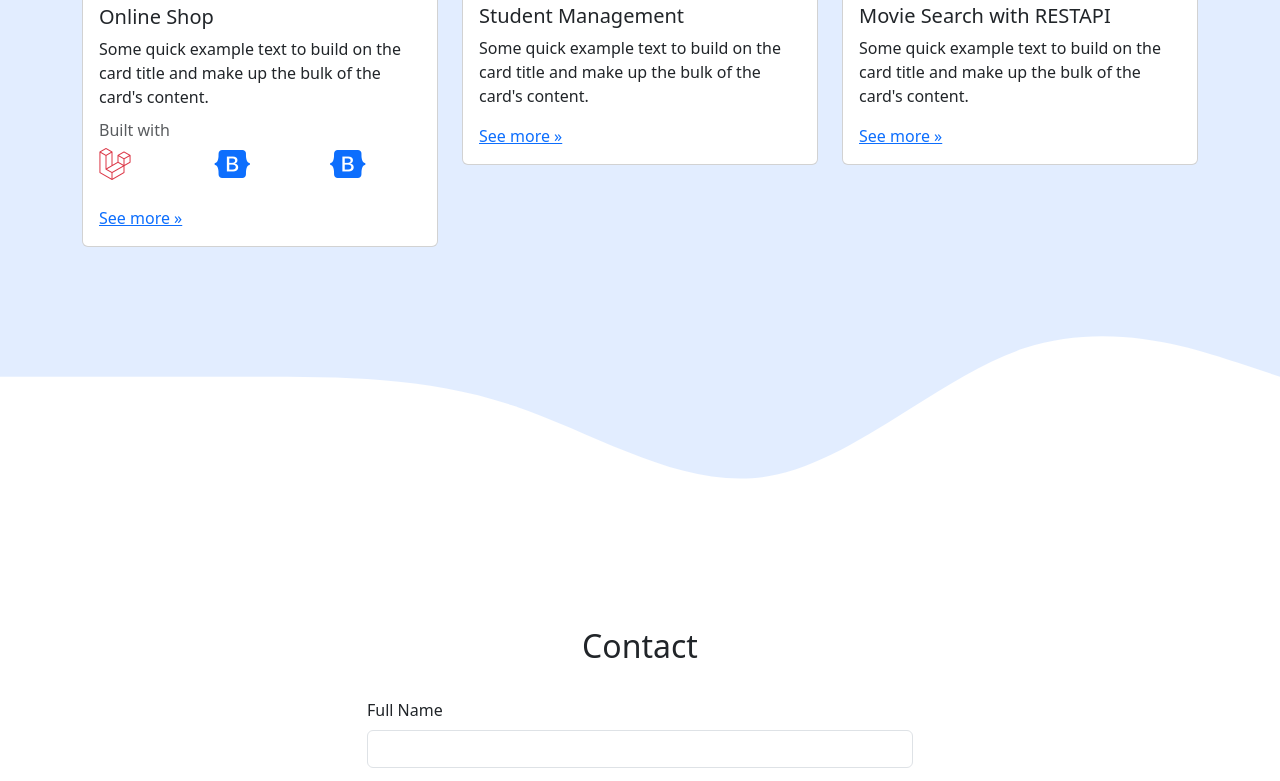
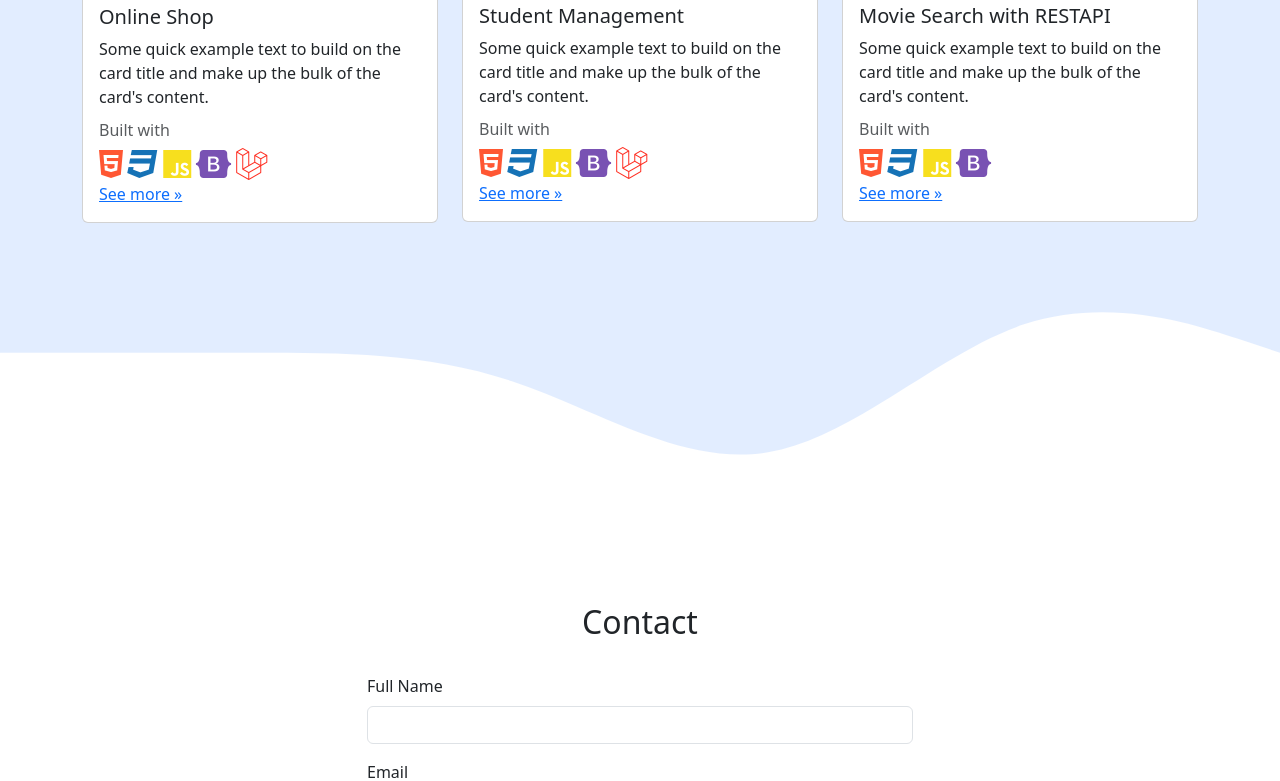
Before and after one commit to muhdaniboyrendi/muhdaniboyrendi.github.io, a plain HTML site: page index.html in a window 1280 px wide. Shown: the part 1880-2661 px from the top of the page. Drawn offline with nearby package versions, Linux system fonts and the light colour scheme.

Commit message:
modified

```diff
--- a/index.html
+++ b/index.html
@@ -98,18 +98,13 @@
                             <h5 class="card-title">Online Shop</h5>
                             <p class="card-text">Some quick example text to build on the card title and make up the bulk of the card's content.</p>
                             <h6 class="card-subtitle mb-2 text-body-secondary">Built with</h6>
-                            <div class="row">
-                                <div class="col">
-                                    <i class="fa-brands fa-laravel fa-2x text-danger"></i>
-                                </div>
-                                <div class="col">
-                                    <i class="fa-brands fa-bootstrap fa-2x text-primary"></i>
-                                </div>
-                                <div class="col">
-                                    <i class="fa-brands fa-bootstrap fa-2x text-primary"></i>
-                                </div>
+                            <div class="inline">
+                                <i class="fa-brands fa-html5 fa-2x" style="color: #ff5733;"></i>
+                                <i class="fa-brands fa-css3 fa-2x" style="color: #1572B6;"></i>
+                                <i class="fa-brands fa-js fa-2x" style="color: #F7DF1E;"></i>
+                                <i class="fa-brands fa-bootstrap fa-2x" style="color: #7952B3;"></i>
+                                <i class="fa-brands fa-laravel fa-2x" style="color: #FF2D20;"></i>
                             </div>
-                            <br>
                             <a href="#" class="card-link">See more &raquo;</a>
                         </div>
                     </div>
@@ -120,6 +115,14 @@
                         <div class="card-body">
                             <h5 class="card-title">Student Management</h5>
                             <p class="card-text">Some quick example text to build on the card title and make up the bulk of the card's content.</p>
+                            <h6 class="card-subtitle mb-2 text-body-secondary">Built with</h6>
+                            <div class="inline">
+                                <i class="fa-brands fa-html5 fa-2x" style="color: #ff5733;"></i>
+                                <i class="fa-brands fa-css3 fa-2x" style="color: #1572B6;"></i>
+                                <i class="fa-brands fa-js fa-2x" style="color: #F7DF1E;"></i>
+                                <i class="fa-brands fa-bootstrap fa-2x" style="color: #7952B3;"></i>
+                                <i class="fa-brands fa-laravel fa-2x" style="color: #FF2D20;"></i>
+                            </div>
                             <a href="#" class="card-link">See more &raquo;</a>
                         </div>
                     </div>
@@ -130,6 +133,13 @@
                         <div class="card-body">
                             <h5 class="card-title">Movie Search with RESTAPI</h5>
                             <p class="card-text">Some quick example text to build on the card title and make up the bulk of the card's content.</p>
+                            <h6 class="card-subtitle mb-2 text-body-secondary">Built with</h6>
+                            <div class="inline">
+                                <i class="fa-brands fa-html5 fa-2x" style="color: #ff5733;"></i>
+                                <i class="fa-brands fa-css3 fa-2x" style="color: #1572B6;"></i>
+                                <i class="fa-brands fa-js fa-2x" style="color: #F7DF1E;"></i>
+                                <i class="fa-brands fa-bootstrap fa-2x" style="color: #7952B3;"></i>
+                            </div>
                             <a href="#" class="card-link">See more &raquo;</a>
                         </div>
                     </div>
@@ -179,32 +189,30 @@
                 </div>
             </div>
         </div>
-        <svg xmlns="http://www.w3.org/2000/svg" viewBox="0 0 1440 320">
-            <path fill="#0d6efd" fill-opacity="1" d="M0,192L48,176C96,160,192,128,288,144C384,160,480,224,576,208C672,192,768,96,864,69.3C960,43,1056,85,1152,96C1248,107,1344,85,1392,74.7L1440,64L1440,320L1392,320C1344,320,1248,320,1152,320C1056,320,960,320,864,320C768,320,672,320,576,320C480,320,384,320,288,320C192,320,96,320,48,320L0,320Z"></path>
-        </svg>
+        <svg xmlns="http://www.w3.org/2000/svg" viewBox="0 0 1440 320"><path fill="#212529" fill-opacity="1" d="M0,224L40,197.3C80,171,160,117,240,117.3C320,117,400,171,480,192C560,213,640,203,720,186.7C800,171,880,149,960,160C1040,171,1120,213,1200,213.3C1280,213,1360,171,1400,149.3L1440,128L1440,320L1400,320C1360,320,1280,320,1200,320C1120,320,1040,320,960,320C880,320,800,320,720,320C640,320,560,320,480,320C400,320,320,320,240,320C160,320,80,320,40,320L0,320Z"></path></svg>
     </section>
     <!-- end contact -->
 
     <!-- footer -->
     <footer class="text-center">
-        <section class="bg-primary">
+        <section class="bg-dark">
             <!-- Whatsapp -->
-            <a data-mdb-ripple-init class="btn text-white btn-floating m-1" style="background-color: #64d847;" href="https://wa.me/+6282220633024" target="_blank" role="button"><i class="bi bi-whatsapp"></i></i></a>
+            <a data-mdb-ripple-init class="btn text-white btn-floating m-1 rounded-circle" style="background-color: #25D366;" href="https://wa.me/+6282220633024" target="_blank" role="button"><i class="bi bi-whatsapp"></i></i></a>
 
             <!-- Google -->
-            <a data-mdb-ripple-init class="btn text-white btn-floating m-1" style="background-color: #dd4b39;" href="mailto:muhdaniboyrendi@gmail.com" role="button"><i class="bi bi-google"></i></a>
+            <a data-mdb-ripple-init class="btn text-white btn-floating m-1 rounded-circle" style="background-color: #D93025;" href="mailto:muhdaniboyrendi@gmail.com" role="button"><i class="bi bi-google"></i></a>
 
             <!-- Instagram -->
-            <a data-mdb-ripple-init class="btn text-white btn-floating m-1" style="background-color: #ac2bac;" href="https://www.instagram.com/erlan.azr_?igsh=MTN3anUxNDZiZjA4MA==" target="_blank" role="button"><i class="bi bi-instagram"></i></a>
+            <a data-mdb-ripple-init class="btn text-white btn-floating m-1 rounded-circle" style="background-color: #E4405F;" href="https://www.instagram.com/erlan.azr_?igsh=MTN3anUxNDZiZjA4MA==" target="_blank" role="button"><i class="bi bi-instagram"></i></a>
 
             <!-- Linkedin -->
-            <a data-mdb-ripple-init class="btn text-white btn-floating m-1" style="background-color: #0082ca;" href="https://www.linkedin.com/in/boyrendi-erlan-93bb48310?utm_source=share&utm_campaign=share_via&utm_content=profile&utm_medium=android_app" target="_blank" role="button"><i class="bi bi-linkedin"></i></a>
+            <a data-mdb-ripple-init class="btn text-white btn-floating m-1 rounded-circle" style="background-color: #0A66C2;" href="https://www.linkedin.com/in/boyrendi-erlan-93bb48310?utm_source=share&utm_campaign=share_via&utm_content=profile&utm_medium=android_app" target="_blank" role="button"><i class="bi bi-linkedin"></i></a>
 
             <!-- Github -->
-            <a  data-mdb-ripple-init class="btn text-white btn-floating m-1" style="background-color: #333333;" href="https://github.com/muhdaniboyrendi" target="_blank" role="button"><i class="bi bi-github"></i></a>
+            <a  data-mdb-ripple-init class="btn text-white btn-floating m-1 rounded-circle" style="background-color: #181717;" href="https://github.com/muhdaniboyrendi" target="_blank" role="button"><i class="bi bi-github"></i></a>
         </section>
 
-        <div class="text-center text-light p-5 bg-primary">
+        <div class="text-center text-light p-4 bg-dark">
           Copyright <i class="bi bi-c-circle"></i> 2024 by
           <a class="text-light" href="https://mdbootstrap.com/">Muhdani Boyrendi Erlan Azhari</a>
         </div>
```
